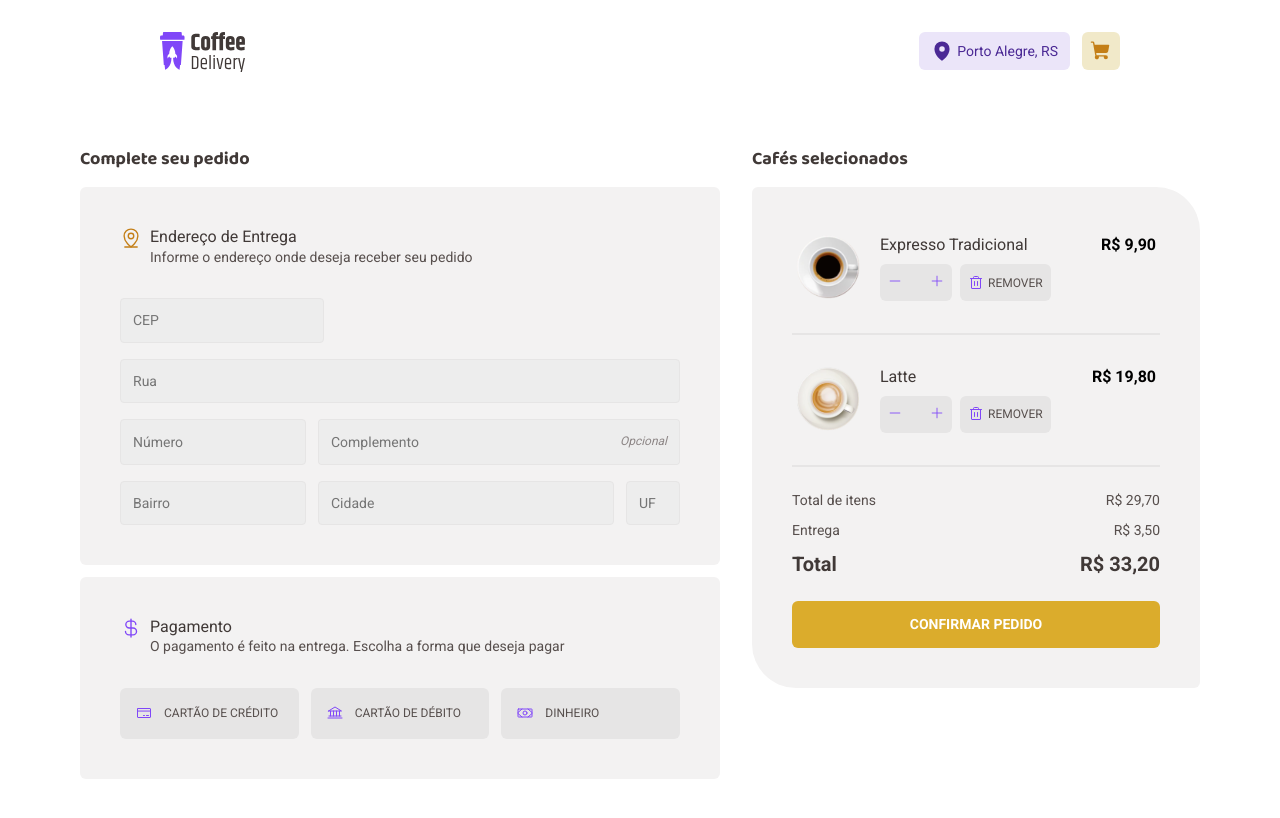
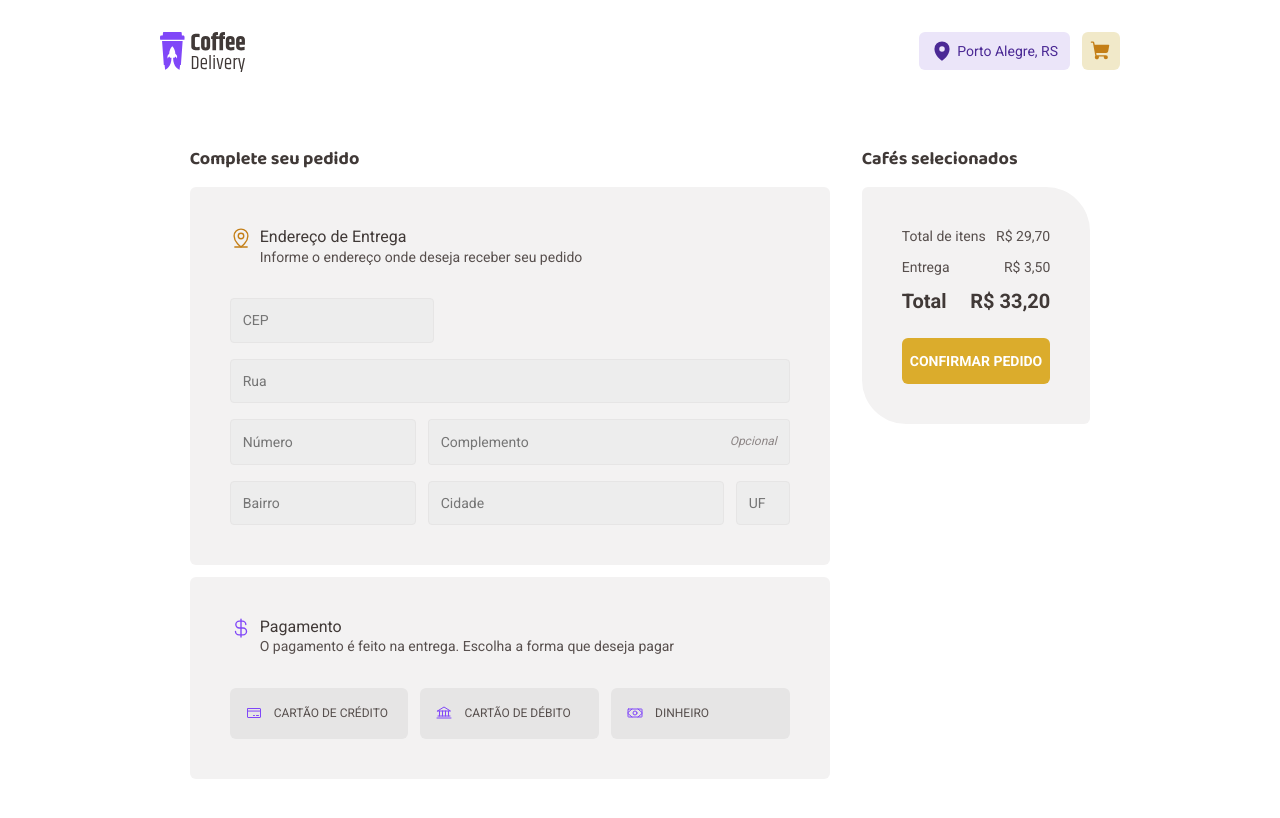
Before and after one commit to felipefss/ignite, a React (Vite) app in the folder 02-coffee-delivery/: page /checkout in a window 1280 px wide. Built offline with nearby package versions, Linux system fonts and the light colour scheme.

Commit message:
Add, Update and Delete operations added to cart.

```diff
--- a/02-coffee-delivery/src/contexts/CartContext.tsx
+++ b/02-coffee-delivery/src/contexts/CartContext.tsx
@@ -15,6 +15,8 @@ interface CartProviderProps {
 interface ICartContext {
   cart: Coffee[];
   addToCart: (coffee: Coffee) => void;
+  updateCartItem: (id: number, quantity: number) => void;
+  removeCartItem: (id: number) => void;
 }
 
 export const CartContext = createContext({} as ICartContext);
@@ -23,13 +25,37 @@ export function CartProvider({ children }: CartProviderProps) {
   const [cart, setCart] = useState<Coffee[]>([]);
 
   function addToCart(coffee: Coffee) {
-    setCart(prev => [...prev, coffee]);
+    if (cart.find(item => item.id === coffee.id)) {
+      updateCartItem(coffee.id, coffee.quantity);
+    } else {
+      setCart(prev => [...prev, coffee]);
+    }
+  }
+
+  function updateCartItem(id: number, quantity: number) {
+    setCart(prev => {
+      return prev.map(item => {
+        if (item.id === id) {
+          return {
+            ...item,
+            quantity: item.quantity + quantity
+          };
+        }
+        return item;
+      });
+    })
+  }
+
+  function removeCartItem(id: number) {
+    setCart(prev => prev.filter(item => item.id !== id));
   }
 
   return (
     <CartContext.Provider value={{
       cart,
-      addToCart
+      addToCart,
+      updateCartItem,
+      removeCartItem
     }}>
       {children}
     </CartContext.Provider>
--- a/02-coffee-delivery/src/pages/Checkout/components/CoffeeSelected/index.tsx
+++ b/02-coffee-delivery/src/pages/Checkout/components/CoffeeSelected/index.tsx
@@ -1,29 +1,52 @@
+import { useContext, useState } from 'react';
+import { Trash } from 'phosphor-react';
+
 import { Button } from '../../../../components/Button';
 import { QuantityCounter } from '../../../../components/QuantityCounter';
 import { formatToReais } from '../../../../utils/format';
-import { Trash } from 'phosphor-react';
 
 import * as Styled from './styles';
+import { CartContext } from '../../../../contexts/CartContext';
 
 interface CoffeeSelectedProps {
+  id: number;
   name: string;
   imgSrc: string;
   price: number;
+  quantity: number;
 }
 
-export function CoffeeSelected({ name, imgSrc, price }: CoffeeSelectedProps) {
+export function CoffeeSelected({ id, name, imgSrc, price, quantity }: CoffeeSelectedProps) {
+  const { updateCartItem, removeCartItem } = useContext(CartContext);
+
+  function updateQuantity(step: number) {
+    // Quantity can't be less than 1
+    if (quantity === 1 && step === -1) {
+      return;
+    }
+
+    updateCartItem(id, step);
+  }
+
+  function handleDelete() {
+    removeCartItem(id);
+  }
+
   return (
     <Styled.Container>
       <Styled.Info>
-        <img src={`/assets/${imgSrc}`} alt="Xícara de café vista de cima" />
+        <img src={imgSrc} alt="Xícara de café vista de cima" />
 
         <Styled.Details>
           <span>{name}</span>
 
           <Styled.Actions>
-            <QuantityCounter />
+            <QuantityCounter
+              quantity={quantity}
+              onChange={updateQuantity}
+            />
 
-            <Button variant='small'>
+            <Button variant='small' onClick={handleDelete}>
               <Trash size={16} />
               <span>REMOVER</span>
             </Button>
@@ -31,7 +54,7 @@ export function CoffeeSelected({ name, imgSrc, price }: CoffeeSelectedProps) {
         </Styled.Details>
       </Styled.Info>
 
-      <span>{formatToReais(price)}</span>
+      <span>{formatToReais(price * quantity)}</span>
     </Styled.Container>
   );
 }
--- a/02-coffee-delivery/src/pages/Checkout/components/OrderDetails/index.tsx
+++ b/02-coffee-delivery/src/pages/Checkout/components/OrderDetails/index.tsx
@@ -1,25 +1,27 @@
+import { useContext } from 'react';
 import { Button } from '../../../../components/Button';
+import { CartContext } from '../../../../contexts/CartContext';
 import { CoffeeSelected } from '../CoffeeSelected';
 import * as Styled from './styles';
 
 export function OrderDetails() {
+  const { cart } = useContext(CartContext);
+
   return (
     <Styled.OrderContainer>
-      <CoffeeSelected
-        name='Expresso Tradicional'
-        imgSrc='Expresso.svg'
-        price={9.9}
-      />
+      {cart.map(item => (
+        <div key={item.id}>
+          <CoffeeSelected
+            id={item.id}
+            name={item.name}
+            imgSrc={item.image}
+            price={item.price}
+            quantity={item.quantity}
+          />
 
-      <Styled.Divider />
-
-      <CoffeeSelected
-        name='Latte'
-        imgSrc='Latte.svg'
-        price={19.8}
-      />
-
-      <Styled.Divider />
+          <Styled.Divider />
+        </div>
+      ))}
 
       <Styled.Total>
         <Styled.TotalLine>
```
